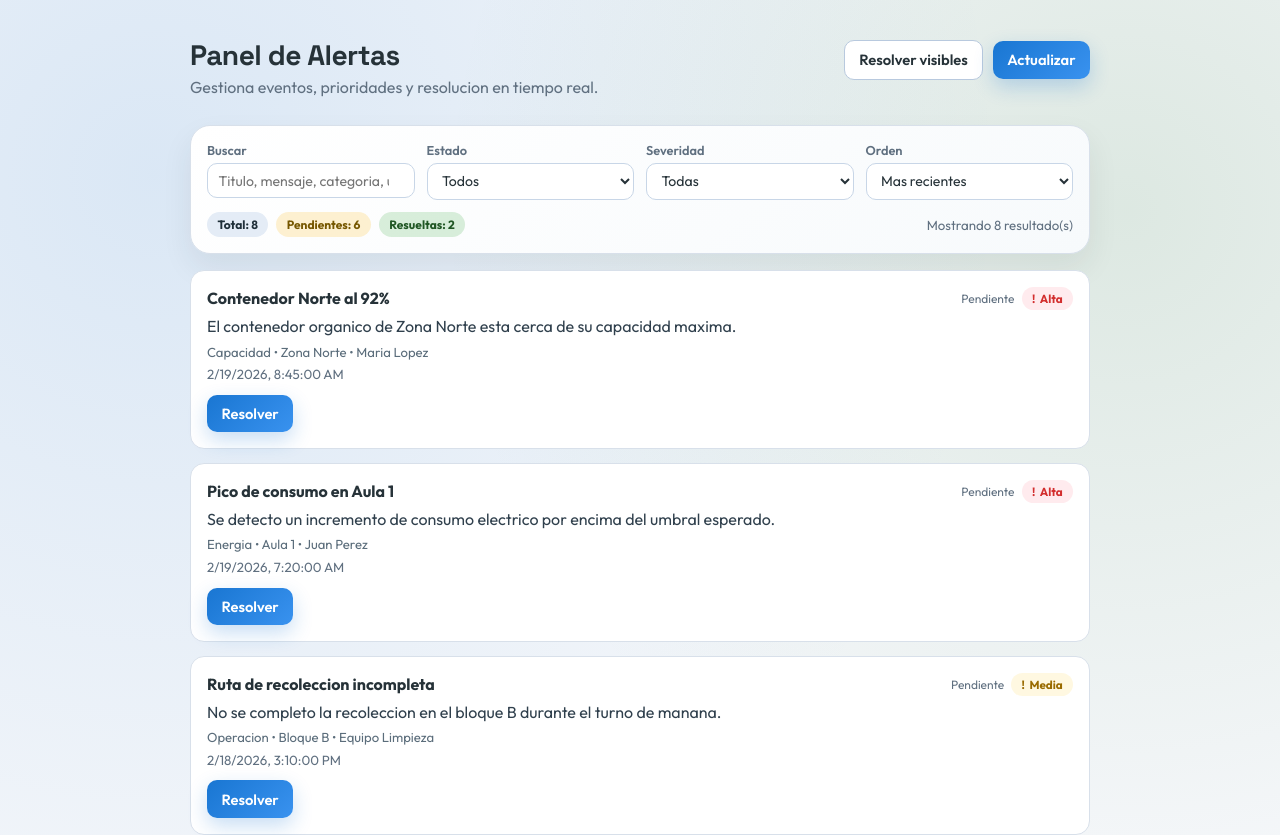
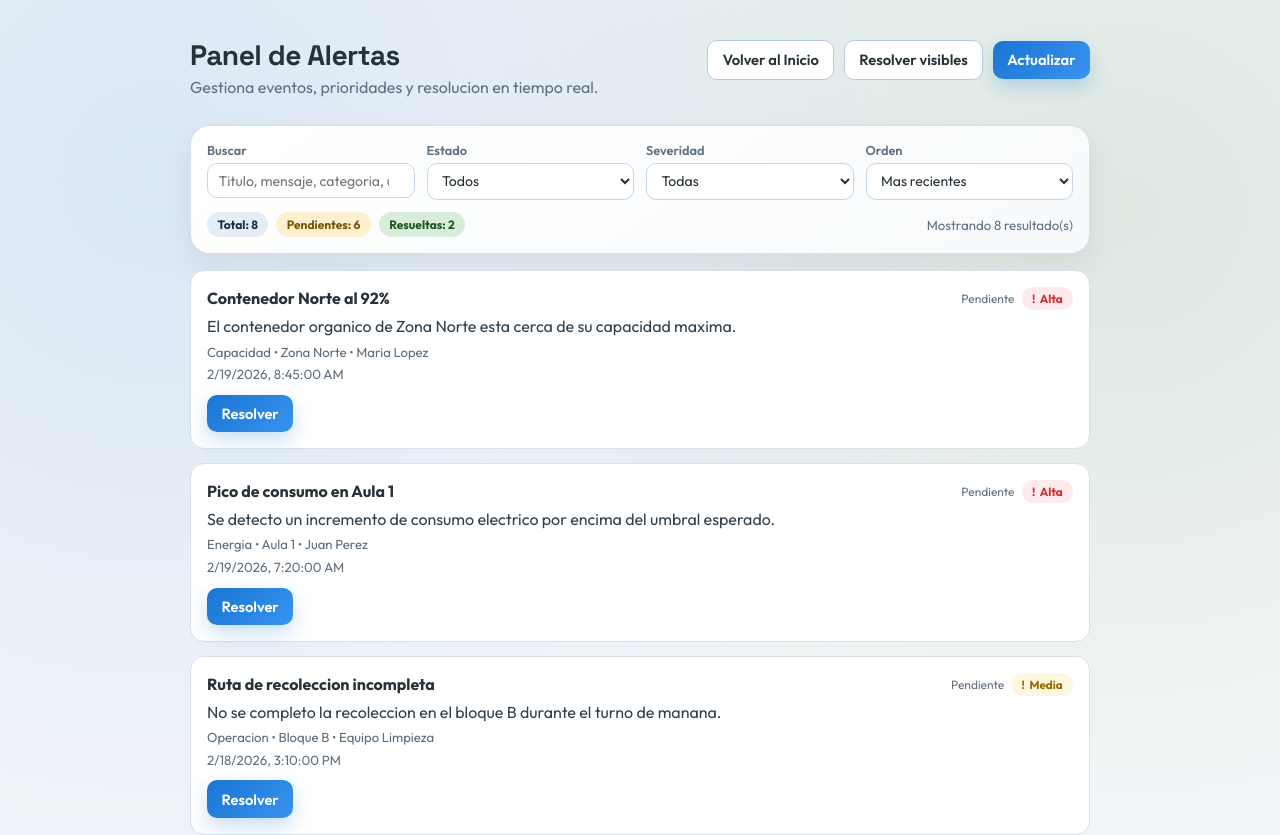
Before and after one commit to EcoImpact-360/Frontend, a React (Vite) app: page /alerts in a window 1280 px wide. Shown: the top 835 px of the page. Built offline with nearby package versions, Linux system fonts and the light colour scheme.

Commit message:
init button

```diff
--- a/src/pages/Alerts.jsx
+++ b/src/pages/Alerts.jsx
@@ -1,4 +1,5 @@
 import React, { useEffect, useMemo, useRef, useState } from 'react';
+import { Link } from 'react-router-dom';
 import AlertCard from '../components/alerts/AlertCard';
 import ResolveAlertModal from '../components/alerts/ResolveAlertModal';
 import Toast from '../components/alerts/Toast';
@@ -193,6 +194,9 @@
           <p className="page-subtitle">Gestiona eventos, prioridades y resolucion en tiempo real.</p>
         </div>
         <div className="alerts-header-actions">
+          <Link to="/" className="alerts-btn-secondary link-btn">
+            Volver al Inicio
+          </Link>
           <button className="alerts-btn-secondary" onClick={handleResolveVisible} disabled={isResolving || status === 'loading'}>
             Resolver visibles
           </button>
```
